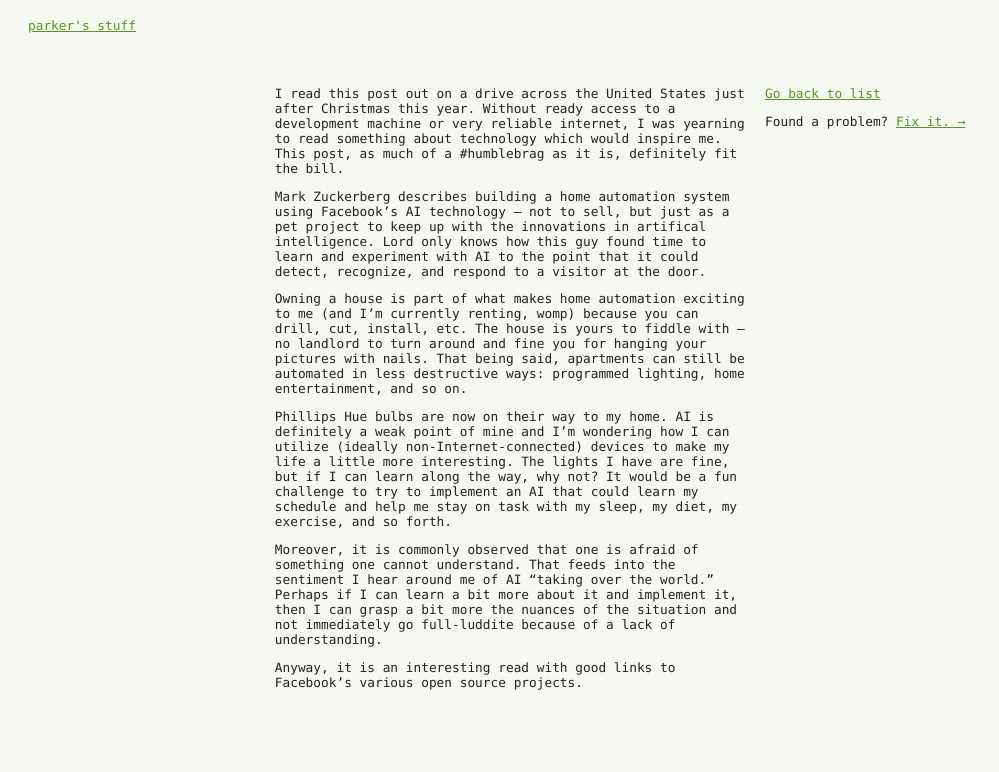
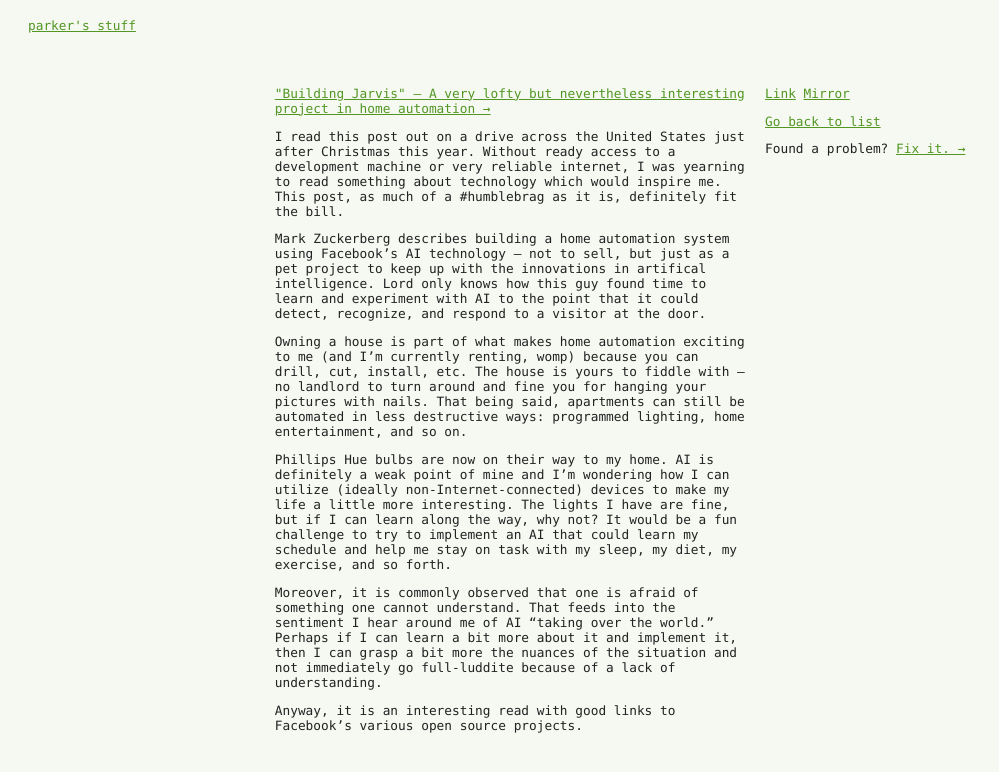
Before and after one commit to parkr/stuff, a Jekyll site: the page built from _posts/2017-01-23-building-jarvis-a-very-lofty-but-nevertheless-interesting-project-in-home-automation.markdown, in a window 1280 px wide. Shown: the top 772 px of the page, without its empty margins (0-999 px from the left). Built offline with Jekyll 4.4.1, drawn with Linux system fonts in a browser that asks for light colours; our own code applies the rules of GitHub Pages for plain Markdown files.

Commit message:
Scripting quotes is the worst.

```diff
--- a/_posts/2017-01-23-building-jarvis-a-very-lofty-but-nevertheless-interesting-project-in-home-automation.markdown
+++ b/_posts/2017-01-23-building-jarvis-a-very-lofty-but-nevertheless-interesting-project-in-home-automation.markdown
@@ -1,6 +1,6 @@
 ---
 layout: post
-title: ""Building Jarvis" – A very lofty but nevertheless interesting project in home automation"
+title: "\"Building Jarvis\" – A very lofty but nevertheless interesting project in home automation"
 date: 2017-01-23 23:55:25 -0500
 external-url: https://www.facebook.com/notes/mark-zuckerberg/building-jarvis/10154361492931634
 mirror: mark-zuckerberg-building-jarvis.html
```
